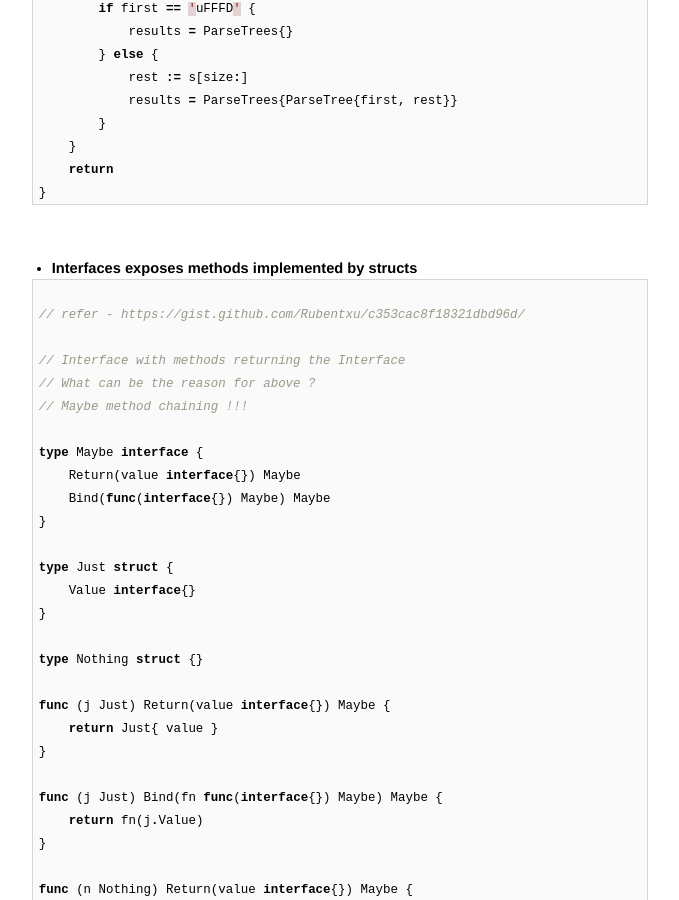
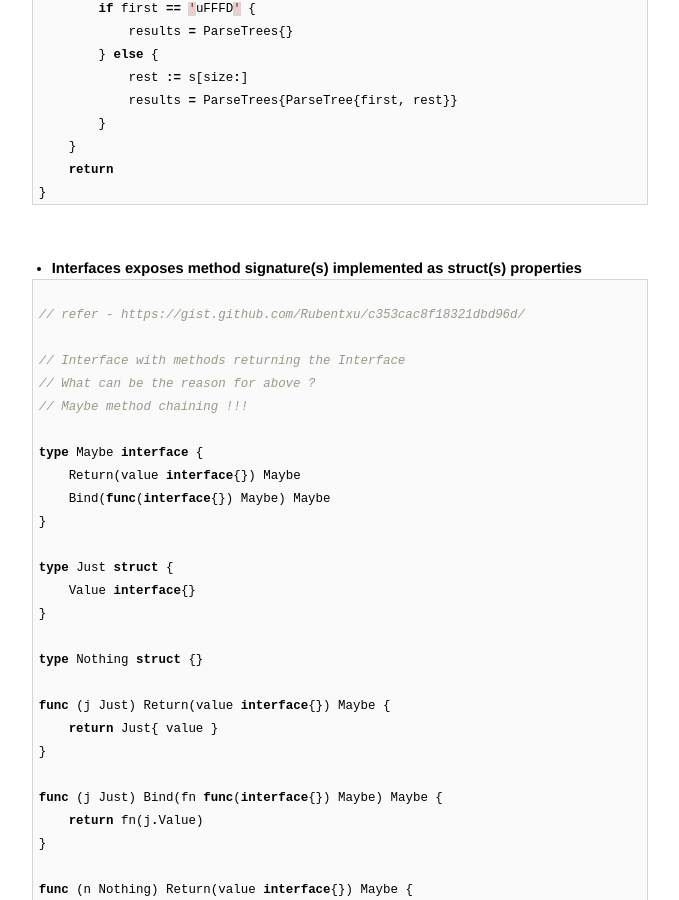
Before and after one commit to AmitKumarDas/amitkumardas.github.io, a Jekyll site: the page built from _posts/2016-07-14-my-golang-refresher.md, in a window 1280 px wide and 900 px high, scrolled down 5947 px. Shown: the whole window, without its empty margins (300-979 px from the left). Built offline with Jekyll 4.4.1, drawn with Linux system fonts in a browser that asks for light colours.

Commit message:
Update 2016-07-14-my-golang-refresher.md

````diff
--- a/_posts/2016-07-14-my-golang-refresher.md
+++ b/_posts/2016-07-14-my-golang-refresher.md
@@ -302,7 +302,7 @@ func (p Item) Parse(s string) (results ParseTrees) {
 
 <br />
 
-- **Interfaces exposes methods implemented by structs**
+- **Interfaces exposes method signature(s) implemented as struct(s) properties**
 
 ```go
 
````
